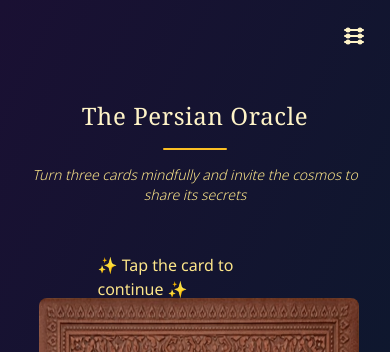
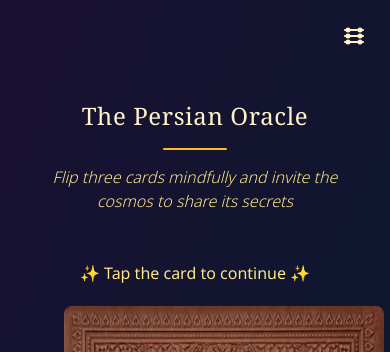
Before and after one commit to confettilabsgit/oracle-card-app-v0, a Next.js app: page / in a window 390 px wide. Shown: the top 352 px of the page. Built offline with nearby package versions, Linux system fonts and the light colour scheme.

Commit message:
Current state before mobile card navigation simplification
- Fixed desktop reading section expansion
- Updated instruction text to 'Flip three cards'
- Centered card names with proper positioning
- Adjusted card spacing and mobile centering
- Implemented Persian-themed loader in desktop view

```diff
--- a/app/components/OracleCard.tsx
+++ b/app/components/OracleCard.tsx
@@ -29,12 +29,16 @@ export default function OracleCard({
   return (
     <div className={`
       ${isDesktop ? 'flex flex-col' : 'absolute transition-all duration-500'}
-      ${!isDesktop && !show ? 'translate-x-[100%] opacity-0' : !isDesktop ? 'translate-x-[-50%] opacity-100' : ''}
       ${className}
     `}
     style={{
       zIndex: zIndex,
-      left: isDesktop ? 'auto' : '50%',
+      ...(isDesktop ? {} : {
+        left: '50%',
+        right: 'auto',
+        transform: !show ? 'translateX(100%)' : 'translateX(calc(-50% + 25px))',
+        opacity: !show ? 0 : 1,
+      }),
     }}>
       <div
         className={`
@@ -70,7 +74,7 @@ export default function OracleCard({
         </div>
       </div>
       {isFlipped && show && (
-        <div className="absolute bottom-[-40px] w-full text-center">
+        <div className="absolute bottom-[-40px] left-1/2 -translate-x-1/2 w-full text-center">
           <h3 className={`font-semibold text-white ${isDesktop ? 'text-base' : 'text-sm'}`}>{name}</h3>
           <p className={`font-semibold text-white/80 ${isDesktop ? 'text-base' : 'text-sm'}`}>{persianName}</p>
         </div>
--- a/app/page.tsx
+++ b/app/page.tsx
@@ -212,8 +212,8 @@ export default function Home() {
               ✨ New Reading ✨
             </button>
           ) : (
-            <h2 className="text-sm md:text-lg text-center text-amber-200 font-light px-8 md:px-12 italic">
-              <span>Turn three cards mindfully and invite the cosmos to share its secrets</span>
+            <h2 className="text-base md:text-xl text-center text-amber-200 font-light px-8 md:px-12 italic">
+              <span>Flip three cards mindfully and invite the cosmos to share its secrets</span>
             </h2>
           )}
         </div>
@@ -223,7 +223,7 @@ export default function Home() {
           {/* Shared container for cards and reading */}
           <div className="w-full max-w-3xl">
             {/* Cards */}
-            <div className="flex gap-6 mb-16 justify-center items-start">
+            <div className="flex gap-6 mb-16 justify-center items-start" style={{ marginLeft: '10px' }}>
               {selectedCards.map((card) => (
                 <OracleCard
                   key={card.id}
@@ -420,12 +420,12 @@ export default function Home() {
         {/* Mobile Layout */}
         <div className="md:hidden w-full">
           {/* Main Card Selection Area */}
-          <div className="relative min-h-screen pt-24 px-4 flex flex-col items-center">
+          <div className="relative min-h-screen pt-24">
             {flippedCards.length < 3 ? (
-              <div className="flex flex-col items-center w-full">
+              <div className="w-full">
                 {/* Only show instruction if current card is not flipped */}
                 {!flippedCards.includes(selectedCards[currentCardIndex]?.id) && (
-                  <p className="absolute top-4 left-1/2 -translate-x-1/2 text-amber-200">
+                  <p className="absolute top-4 left-1/2 -translate-x-1/2 text-amber-200 text-center w-full">
                     ✨ Tap the card to continue ✨
                   </p>
                 )}
@@ -440,7 +440,7 @@ export default function Home() {
                     isDesktop={isDesktop}
                     show={index === currentCardIndex}
                     zIndex={2}
-                    className="w-[80%] mx-auto"
+                    className="w-[80%]"
                   />
                 ))}
 
```
